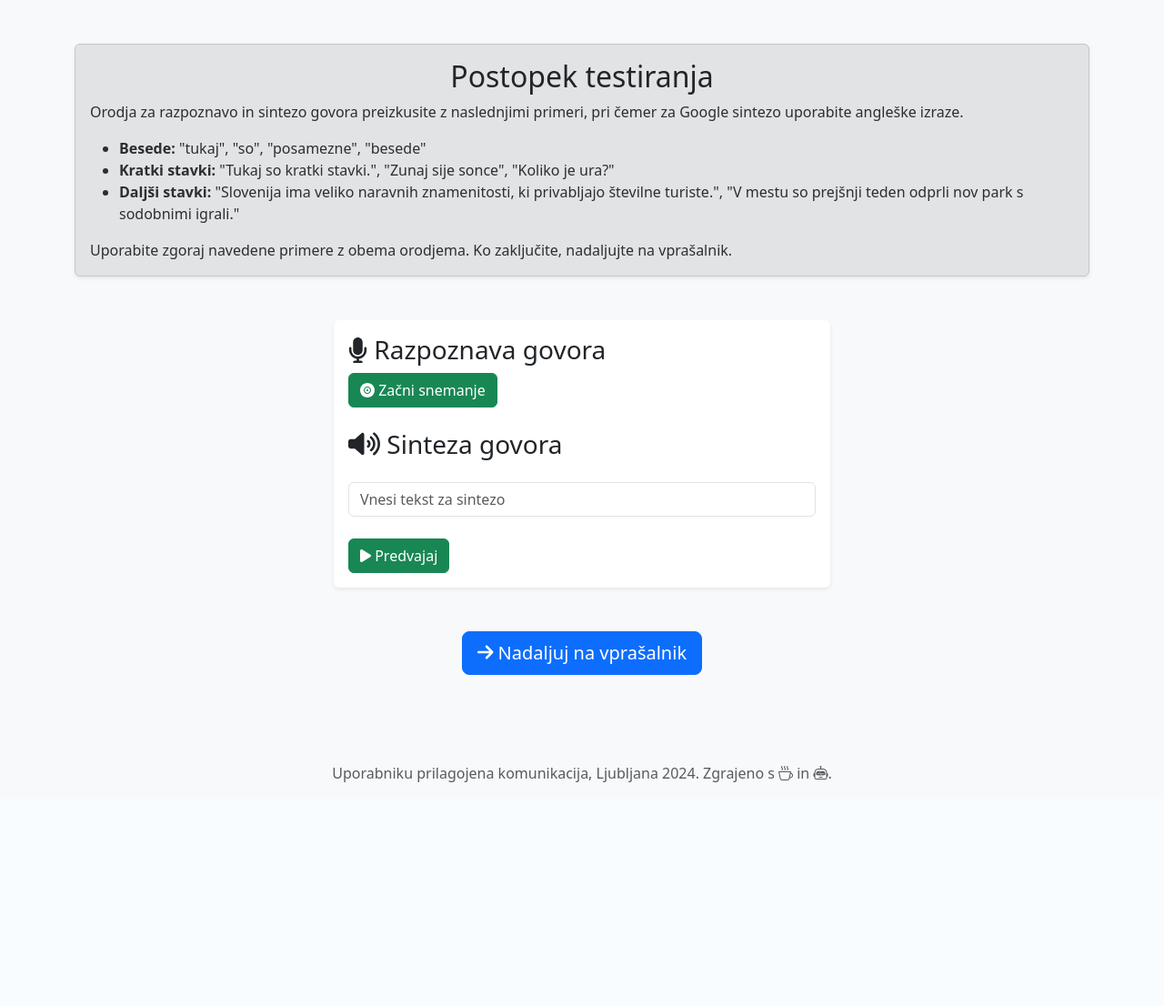
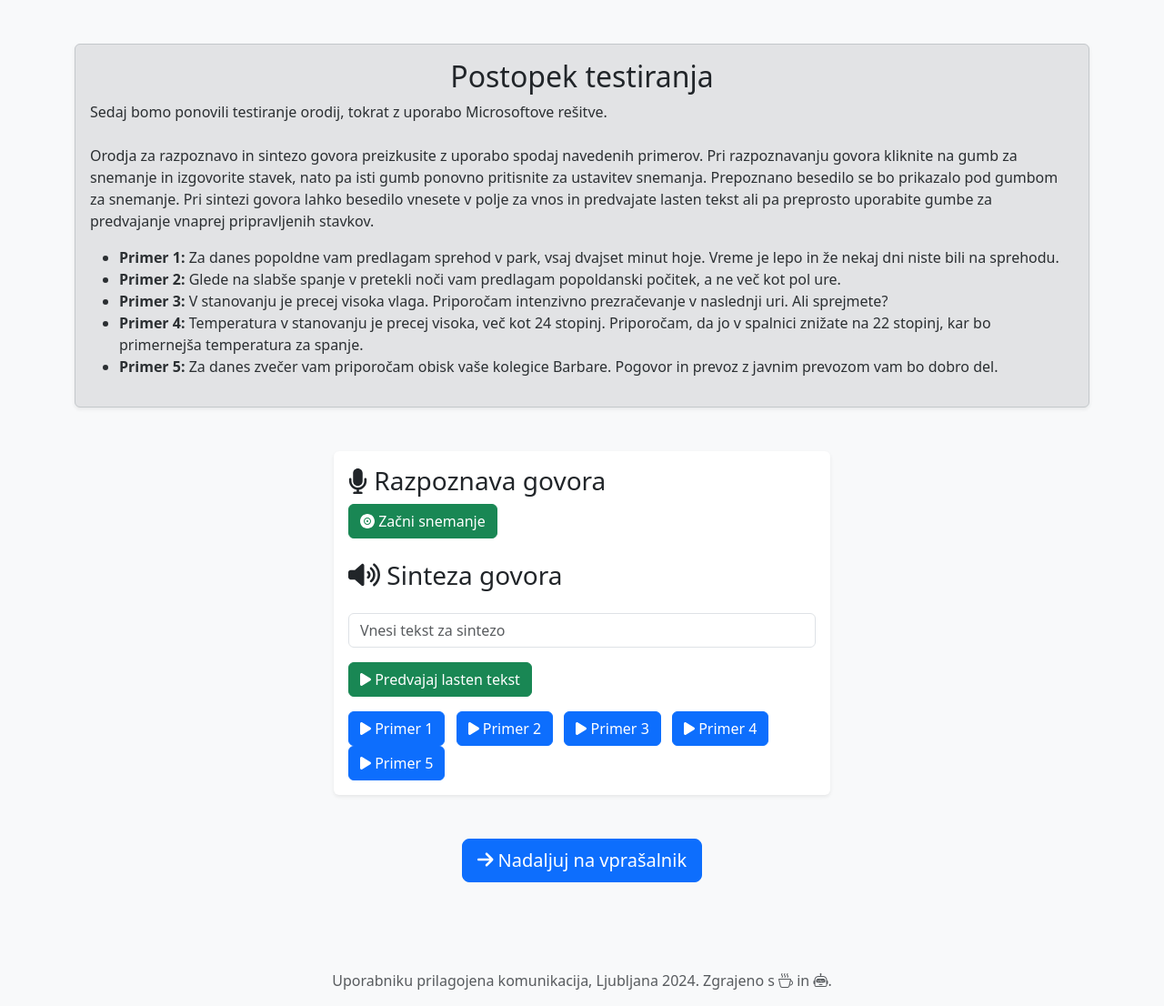
Before and after one commit to Cobald13/UPK_Projekt, a Flask app: page /microsoft_testing.html in a window 1280 px wide. Shown: the part 56-1162 px from the top of the page at 91% size. Before the commit the page ends 916 px from the top, so only its background shows below. Run offline with Flask 3, Linux system fonts and the light colour scheme; some libraries are stand-ins or nearby versions.

Commit message:
koncni update

```diff
--- a/static/app.js
+++ b/static/app.js
@@ -124,7 +124,7 @@ async function toggleAzureRecording() {
 
             azureMediaRecorder.start();
             isAzureRecording = true;
-            azureRecordButton.innerText = "Stop Recording";
+            azureRecordButton.innerText = "Ustavi snemanje";
             console.log("Azure Recording started...");
         } catch (error) {
             console.error("Error accessing microphone:", error);
@@ -301,3 +301,30 @@ function synthesizePredefinedText(predefinedText) {
         alert("Napaka pri sintezi besedila.");
     });
 }
+
+function synthesizePredefinedTextAzure(predefinedText) {
+    fetch('/azure/synthesize', {
+        method: 'POST',
+        headers: { 'Content-Type': 'application/json' },
+        body: JSON.stringify({ text: predefinedText, source: 'Azure' }) // Pošlji tekst na Microsoft TTS
+    })
+    .then(response => response.json())
+    .then(data => {
+        if (data.audio_file) {
+            const audioElement = document.getElementById('azure-synthesis-audio');
+            const uniqueUrl = `${data.audio_file}?timestamp=${new Date().getTime()}`; // Prepreči caching
+            audioElement.pause();
+            audioElement.src = ""; // Počisti predhodni vir
+            audioElement.load();
+            audioElement.src = uniqueUrl;
+            audioElement.style.display = 'block';
+            audioElement.play();
+        } else {
+            alert("Napaka pri sintezi besedila z Microsoft TTS: " + data.error);
+        }
+    })
+    .catch(error => {
+        console.error("Napaka pri pošiljanju zahteve za Microsoft TTS:", error);
+        alert("Napaka pri sintezi besedila.");
+    });
+}
--- a/templates/microsoft_testing.html
+++ b/templates/microsoft_testing.html
@@ -30,19 +30,31 @@
 
         <!-- Instructions Section -->
         <div class="alert alert-secondary shadow-sm mb-5">
-            <h2 class="text-center text-dark    ">Postopek testiranja</h2>
+            <h2 class="text-center text-dark">Postopek testiranja</h2>
             <p class="mb-3">
-                Orodja za razpoznavo in sintezo govora preizkusite z naslednjimi primeri, pri čemer za Google sintezo
-                uporabite angleške izraze.
+                Sedaj bomo ponovili testiranje orodij, tokrat z uporabo Microsoftove rešitve.
+                <br>
+                <br>
+                Orodja za razpoznavo in sintezo govora preizkusite z uporabo spodaj navedenih primerov.
+                Pri razpoznavanju govora kliknite na gumb za snemanje in izgovorite stavek, nato pa isti gumb ponovno
+                pritisnite za ustavitev snemanja. Prepoznano besedilo se bo prikazalo pod gumbom za snemanje.
+                Pri sintezi govora lahko besedilo vnesete v polje za vnos in predvajate lasten tekst ali pa preprosto
+                uporabite gumbe za
+                predvajanje vnaprej pripravljenih stavkov.
             </p>
+
+            <!-- Slovenian Section -->
+            <!-- <h3>Slovenščina</h3> -->
             <ul>
-                <li><b>Besede:</b> "tukaj", "so", "posamezne", "besede"</li>
-                <li><b>Kratki stavki:</b> "Tukaj so kratki stavki.", "Zunaj sije sonce", "Koliko je ura?"</li>
-                <li><b>Daljši stavki:</b> "Slovenija ima veliko naravnih znamenitosti, ki privabljajo številne
-                    turiste.", "V mestu so prejšnji teden odprli nov park s sodobnimi igrali."</li>
+                <li><b>Primer 1:</b> Za danes popoldne vam predlagam sprehod v park, vsaj dvajset minut hoje. Vreme je lepo in že nekaj dni niste bili na sprehodu.</li>
+                <li><b>Primer 2:</b> Glede na slabše spanje v pretekli noči vam predlagam popoldanski počitek, a ne več kot pol ure.</li>
+                <li><b>Primer 3:</b> V stanovanju je precej visoka vlaga. Priporočam intenzivno prezračevanje v naslednji uri. Ali sprejmete?</li>
+                <li><b>Primer 4:</b> Temperatura v stanovanju je precej visoka, več kot 24 stopinj. Priporočam, da jo v spalnici znižate na 22 stopinj, kar bo primernejša temperatura za spanje.</li>
+                <li><b>Primer 5:</b> Za danes zvečer vam priporočam obisk vaše kolegice Barbare. Pogovor in prevoz z javnim prevozom vam bo dobro del.</li>
             </ul>
+
             <p class="mb-0">
-                Uporabite zgoraj navedene primere z obema orodjema. Ko zaključite, nadaljujte na vprašalnik.
+
             </p>
         </div>
 
@@ -63,9 +75,32 @@
                         <h3 class="card-title mb-4"><i class="fas fa-volume-up"></i> Sinteza govora</h3>
                         <input type="text" id="azure-text" class="form-control mb-2 mt-3"
                             placeholder="Vnesi tekst za sintezo">
-                        <button class="btn btn-success mt-3" onclick="synthesizeAzureText()">
-                            <i class="fas fa-play"></i> Predvajaj
-                        </button>
+                            <button class="btn btn-success mt-2" onclick="synthesizeAzureText()">
+                                <i class="fas fa-play"></i> Predvajaj lasten tekst
+                            </button>
+                            <div class="mt-3">
+                                <!-- Dodatni gumbi za vnaprej pripravljen tekst -->
+                                <button class="btn btn-primary me-2"
+                                    onclick="synthesizePredefinedTextAzure('Za danes popoldne vam predlagam sprehod v park, vsaj dvajset minut hoje. Vreme je lepo in že nekaj dni niste bili na sprehodu.')">
+                                    <i class="fas fa-play"></i> Primer 1
+                                </button>
+                                <button class="btn btn-primary me-2"
+                                    onclick="synthesizePredefinedTextAzure('Glede na slabše spanje v pretekli noči vam predlagam popoldanski počitek, a ne več kot pol ure.')">
+                                    <i class="fas fa-play"></i> Primer 2
+                                </button>
+                                <button class="btn btn-primary me-2"
+                                    onclick="synthesizePredefinedTextAzure('V stanovanju je precej visoka vlaga. Priporočam intenzivno prezračevanje v naslednji uri. Ali sprejmete?')">
+                                    <i class="fas fa-play"></i> Primer 3
+                                </button>
+                                <button class="btn btn-primary me-2"
+                                    onclick="synthesizePredefinedTextAzure('Temperatura v stanovanju je precej visoka, več kot 24 stopinj. Priporočam, da jo v spalnici znižate na 22 stopinj, kar bo primernejša temperatura za spanje.')">
+                                    <i class="fas fa-play"></i> Primer 4
+                                </button>
+                                <button class="btn btn-primary me-2"
+                                    onclick="synthesizePredefinedTextAzure('Za danes zvečer vam priporočam obisk vaše kolegice Barbare. Pogovor in prevoz z javnim prevozom vam bo dobro del.')">
+                                    <i class="fas fa-play"></i> Primer 5
+                                </button>
+                            </div>
                         <audio id="azure-synthesis-audio" controls class="mt-3 d-none w-100"></audio>
                     </div>
                 </div>
--- a/templates/thank_you.html
+++ b/templates/thank_you.html
@@ -28,8 +28,7 @@
     <div class="text-center d-flex flex-column align-items-center justify-content-center flex-grow-1">
         <h1 class="text-success mb-4">Hvala za sodelovanje!</h1>
         <p class="lead text-muted">
-            Vaše povratne informacije so bile uspešno poslane. Cenimo vašo sodelovanje in udeležbo v našem testnem
-            procesu.
+            Povratne informacije so bile uspešno poslane.
         </p>
         <p class="text-muted">
             Spletno mesto lahko sedaj zapustite.
```
Also changed, not shown: templates/google_testing.html (+6 -11 lines).
